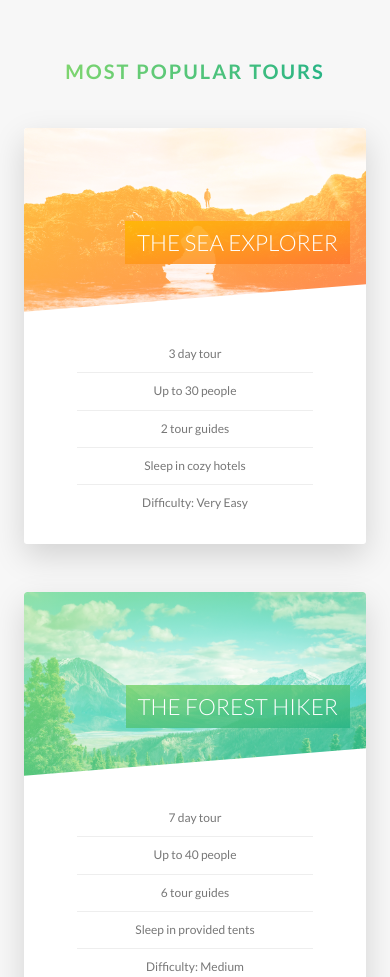
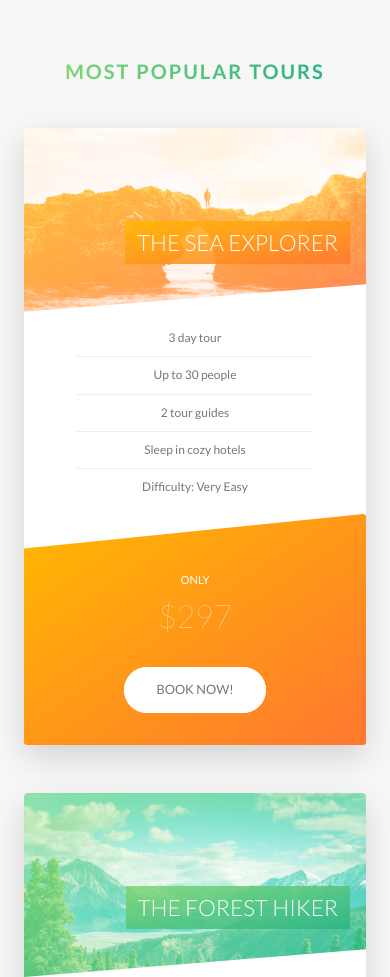
Before and after one commit to bryan-m-rojas/Natours, a website: page index.html in a window 390 px wide. Shown: the part 2506-3483 px from the top of the page. Drawn offline with Linux system fonts and the light colour scheme.

Commit message:
Added media queries for tours, stories, and booking sections

```diff
--- a/sass/components/_card.scss
+++ b/sass/components/_card.scss
@@ -173,4 +173,49 @@
         font-size: 6rem;
         font-weight: 100;
     }
+
+    @include respond(tablet-port){
+        height: auto;
+        border-radius: $default-border-radius;
+        background-color: $color-white;
+        box-shadow: 0 1.5rem 4rem rgba($color-black, .15);
+
+        &__side {
+            height: auto;
+            position: relative;
+            box-shadow: none;
+
+            &--back {
+                transform: rotateY(0);
+                -webkit-clip-path: polygon(0 15%, 100% 0, 100% 100%, 0 100%);
+                clip-path: polygon(0 15%, 100% 0, 100% 100%, 0 100%);
+            }
+        }
+
+        &:hover &__side--front {
+            transform: rotateY(0);
+        }
+
+        &__details {
+            padding: 1rem 3rem;
+        }
+
+        // BACK SIDE STYLING
+        &__cta {
+            position: relative;
+            top: 0;
+            left: 0;
+            transform: translate(0);
+            width: 100%;
+            padding: 7rem 4rem 4rem 4rem;
+        }
+
+        &__price-box {
+            margin-bottom: 3rem;
+        }
+
+        &__price-value {
+            font-size: 4rem;
+        }
+    }
 }
--- a/sass/components/_form.scss
+++ b/sass/components/_form.scss
@@ -18,6 +18,10 @@
         width: 90%;
         display: block;
         transition: all .3s;
+
+        @include respond(tablet-port){
+            width: 100%;
+        }
 
         &:focus {
             outline: none;
@@ -52,6 +56,11 @@
     &__radio-group {
         width: 49%;
         display: inline-block;
+
+        @include respond(tablet-port){
+            width: 100%;
+            margin-bottom: 2rem;
+        }
     }
 
     &__radio-input {
--- a/sass/components/_story.scss
+++ b/sass/components/_story.scss
@@ -8,6 +8,16 @@
     padding-left: 9rem;
     font-size: $default-font-size;
     transform: skewX(-12deg);
+
+    @include respond(tablet-port) {
+        width: 100%;
+        padding: 4rem;
+        padding-left: 7rem;
+    }
+
+    @include respond(phone) {
+        transform: skewX(0);
+    }
 
     &__shape {
         width: 15rem;
@@ -20,6 +30,10 @@
         transform: translateX(-3rem) skewX(12deg);
         overflow: hidden;
         position: relative;
+
+        @include respond(phone) {
+            transform: translateX(-3rem) skewX(0deg);
+        }
     }
 
     &__image {
@@ -31,6 +45,10 @@
 
     &__text {
         transform: skewX(12deg);
+
+        @include respond(phone) {
+            transform: skewX(0deg);
+        }
     }
 
     &__caption {
--- a/sass/pages/_home.scss
+++ b/sass/pages/_home.scss
@@ -65,15 +65,40 @@
         rgba($color-white, .9) 0%,
         rgba($color-white, .9) 50%,
         transparent 50%),
-        url(../img/nat-10.jpg);
+    url(../img/nat-10.jpg);
     background-size: 100%;
     border-radius: $default-border-radius;
     box-shadow: 0 1.5rem 4rem rgba($color-black, 0.2);
 
-    height: 50rem;
+    @include respond(tablet-land){
+        background-image: linear-gradient(
+            105deg,
+            rgba($color-white, .9) 0%,
+            rgba($color-white, .9) 65%,
+            transparent 65%),
+        url(../img/nat-10.jpg);
+        background-size: cover;
+    }
+
+    @include respond(tablet-port){
+        background-image: linear-gradient(
+            to bottom right,
+            rgba($color-white, .9) 0%,
+            rgba($color-white, .9) 100%),
+        url(../img/nat-10.jpg);
+        background-size: cover;
+    }
 
     &__form {
         width: 50%;
         padding: 6rem;
+
+        @include respond(tablet-land){
+            width: 65%;
+        }
+
+        @include respond(tablet-port){
+            width: 100%;
+        }
     }
 }
```
Also changed, not shown: css/style.css.
